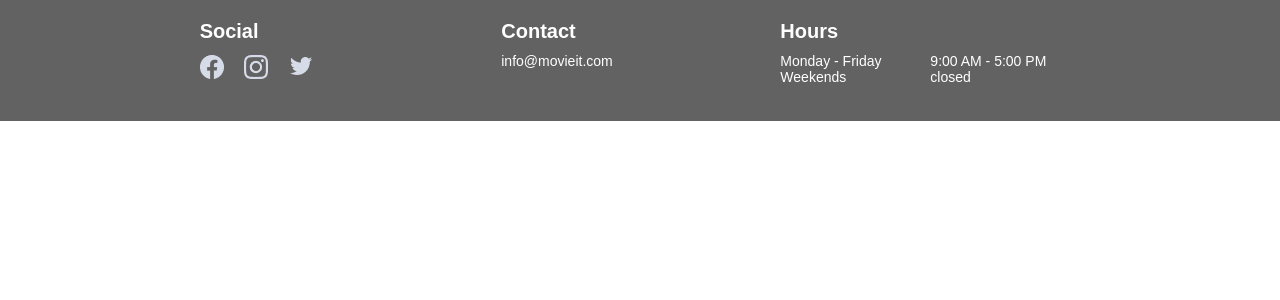
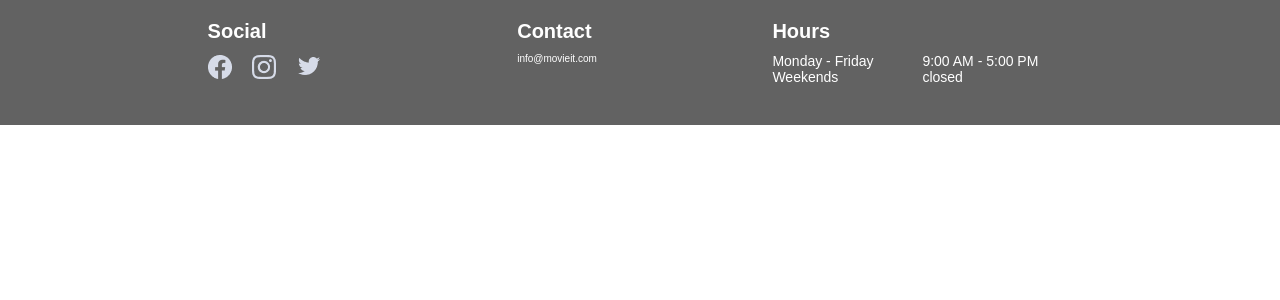
Before and after one commit to k18382003/movieit, a React (Create React App) app: page / in a window 1280 px wide. Shown: the top 300 px of the page. Built offline with nearby package versions, Linux system fonts and the light colour scheme.

Commit message:
Adding social and email links

```diff
--- a/src/components/Footer/Footer.js
+++ b/src/components/Footer/Footer.js
@@ -16,9 +16,14 @@ const Footer = () => {
       </div>
       <div className="footer__container">
         <h2 className="footer__title">Contact</h2>
-        <p className="footer__content">info@movieit.com</p>
+        <a
+          href="mailto:info@movieit.com"
+          className="footer__content footer__content--email"
+        >
+          info@movieit.com
+        </a>
       </div>
-      <div className="footer_container">
+      <div className="footer__container">
         <h2 className="footer__title">Hours</h2>
         <div className="footer__content">
           <span className="footer__content--time">Monday - Friday</span>
--- a/src/components/Footer/Footer.scss
+++ b/src/components/Footer/Footer.scss
@@ -13,7 +13,6 @@
     justify-content: space-evenly;
   }
 
-
   &__container {
     margin-bottom: 2rem;
   }
@@ -25,16 +24,26 @@
   &__socials {
     img {
       padding-right: 2rem;
+      cursor: pointer;
     }
   }
 
   &__content {
     display: flex;
     width: 100%;
-    flex-grow: 1;
+
+    &--email {
+      text-decoration: none;
+      color: $movieit-white;
+
+      &:hover {
+        color: $movieit-blue;
+      }
+
+    }
 
     &--time {
-      width: 40%;
+      width: 50%;
       font-size: 1.4rem;
       @include tablet {
         width: 15rem;
```
